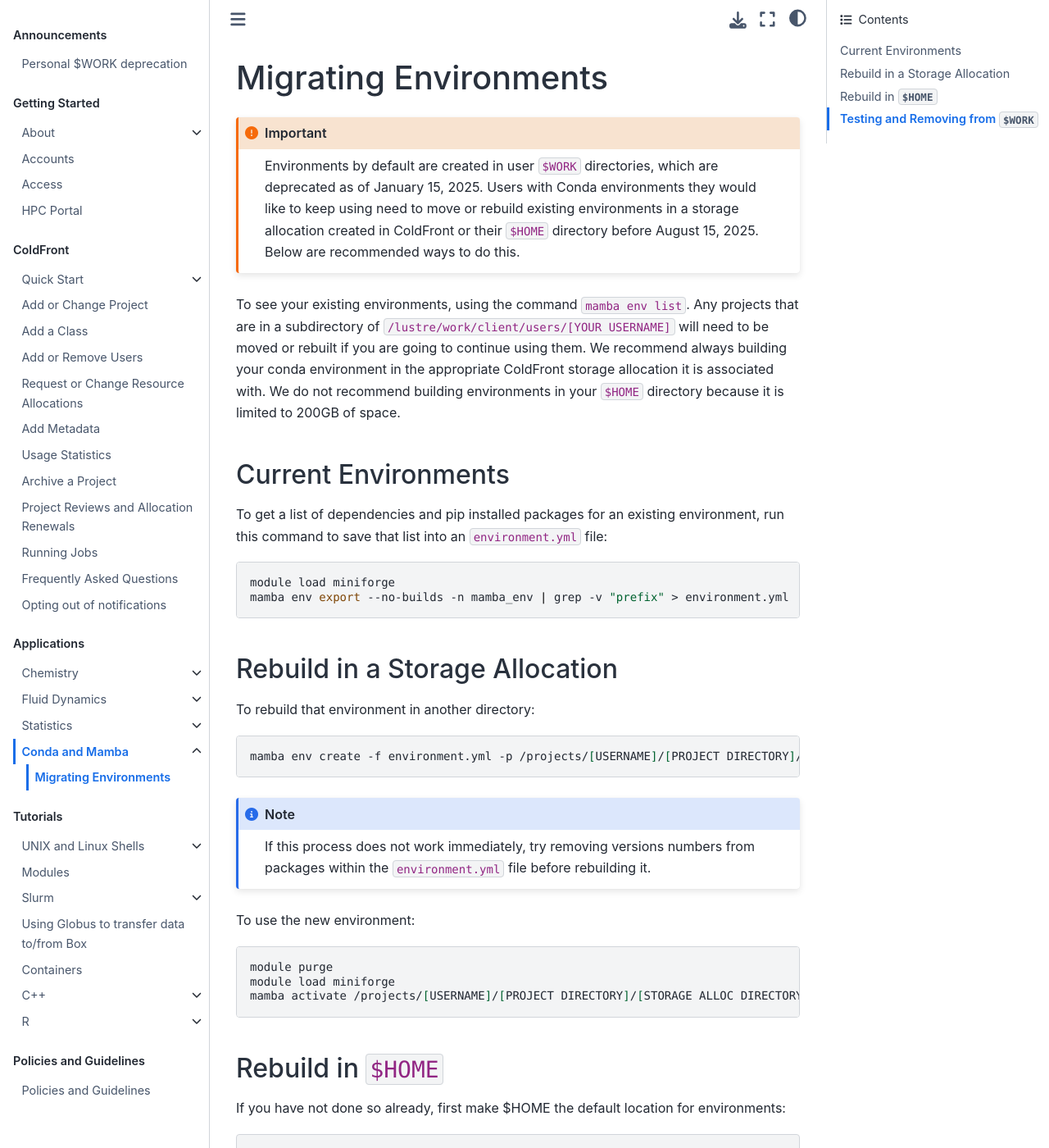
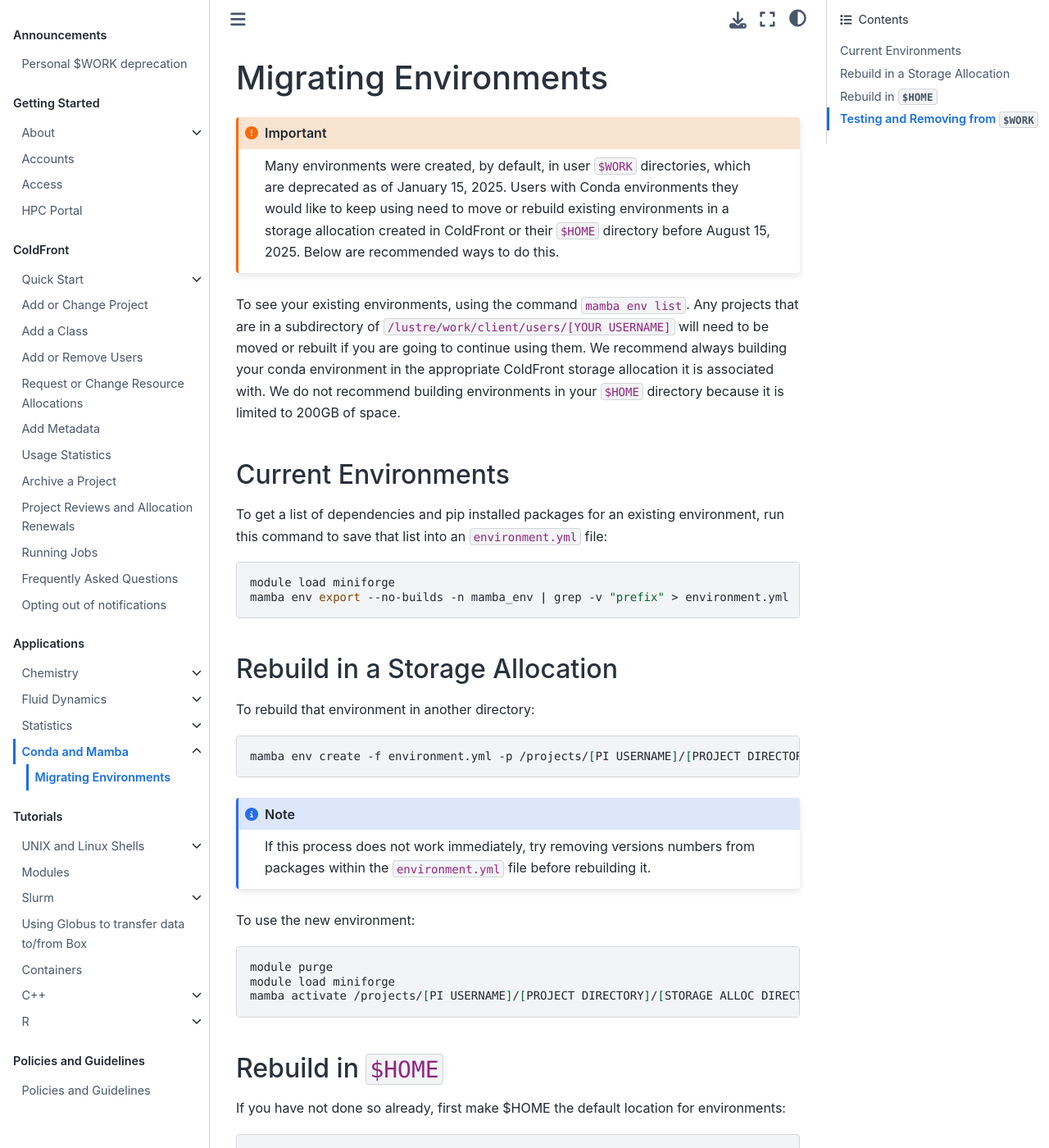
Before and after one commit to SouthernMethodistUniversity/hpc_docs, a Jupyter Book: the page built from docs/examples/conda/migration.md, in a window 1280 px wide and 1400 px high. Shown: the whole window at 82% size. Built offline with Jupyter Book 1.0.4 settings and Sphinx 7.4.7 and the Sphinx Book theme 1.1.4, drawn with Linux system fonts in a browser that asks for light colours.

Commit message:
Update migration.md

````diff
--- a/docs/examples/conda/migration.md
+++ b/docs/examples/conda/migration.md
@@ -1,7 +1,7 @@
 # Migrating Environments
 
 :::{important}
-Environments by default are created in user `$WORK` directories, which are deprecated as of January 15, 2025. Users with Conda environments they would like to keep using need to move or rebuild existing environments in a storage allocation created in ColdFront or their `$HOME` directory before August 15, 2025. Below are recommended ways to do this.
+Many environments were created, by default, in user `$WORK` directories, which are deprecated as of January 15, 2025. Users with Conda environments they would like to keep using need to move or rebuild existing environments in a storage allocation created in ColdFront or their `$HOME` directory before August 15, 2025. Below are recommended ways to do this.
 :::
 
 To see your existing environments, using the command `mamba env list`. Any projects that are in a subdirectory of `/lustre/work/client/users/[YOUR USERNAME]` will need to be moved or rebuilt if you are going to continue using them. We recommend always building your conda environment in the appropriate ColdFront storage allocation it is associated with. We do not recommend building environments in your `$HOME` directory because it is limited to 200GB of space.
@@ -20,7 +20,7 @@ mamba env export --no-builds -n mamba_env | grep -v "prefix" > environment.yml
 To rebuild that environment in another directory:
 
 ```bash
-mamba env create -f environment.yml -p /projects/[USERNAME]/[PROJECT DIRECTORY]/[STORAGE ALLOC DIRECTORY]/.conda/envs/mamba_env
+mamba env create -f environment.yml -p /projects/[PI USERNAME]/[PROJECT DIRECTORY]/[STORAGE ALLOC DIRECTORY]/.conda/envs/mamba_env
 ```
 
 ```{note}
@@ -32,7 +32,7 @@ To use the new environment:
 ```bash
 module purge
 module load miniforge
-mamba activate /projects/[USERNAME]/[PROJECT DIRECTORY]/[STORAGE ALLOC DIRECTORY]/.conda/envs/mamba_env
+mamba activate /projects/[PI USERNAME]/[PROJECT DIRECTORY]/[STORAGE ALLOC DIRECTORY]/.conda/envs/mamba_env
 ```
 
 ## Rebuild in `$HOME`
````
